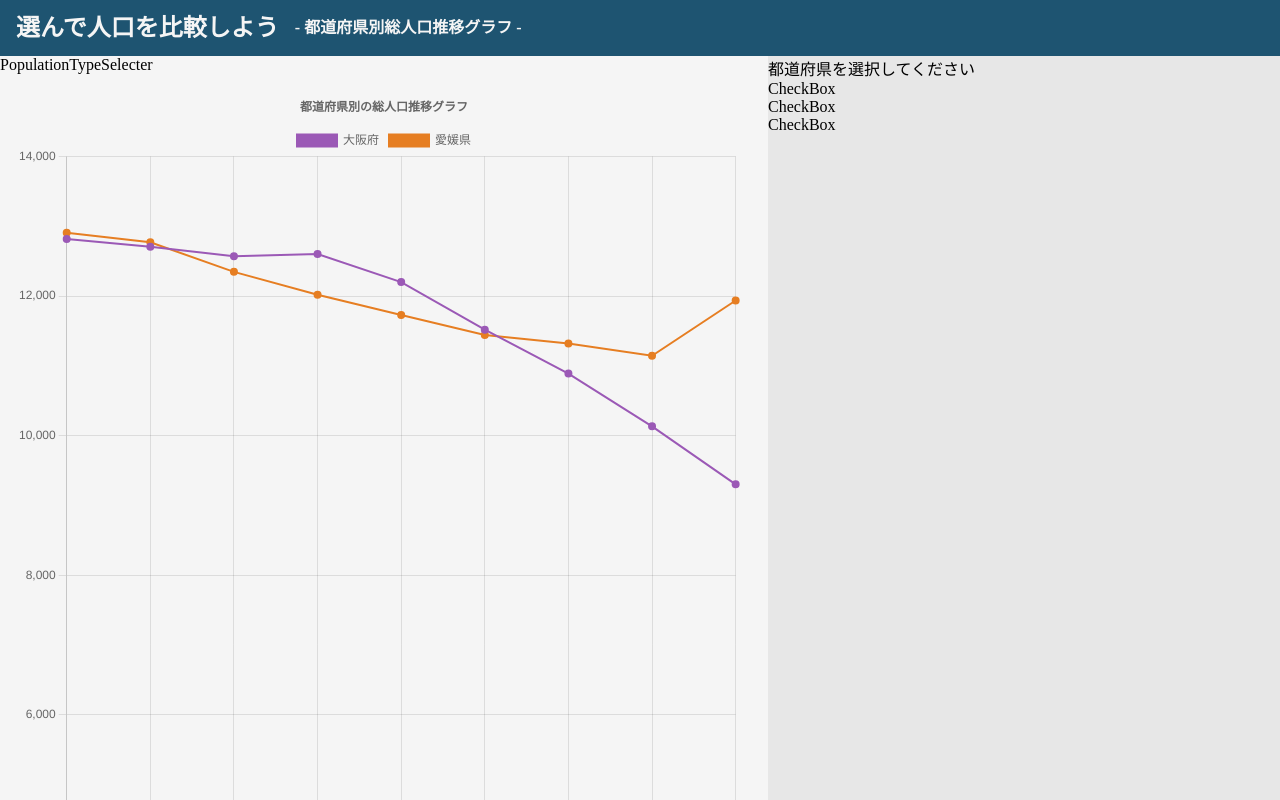
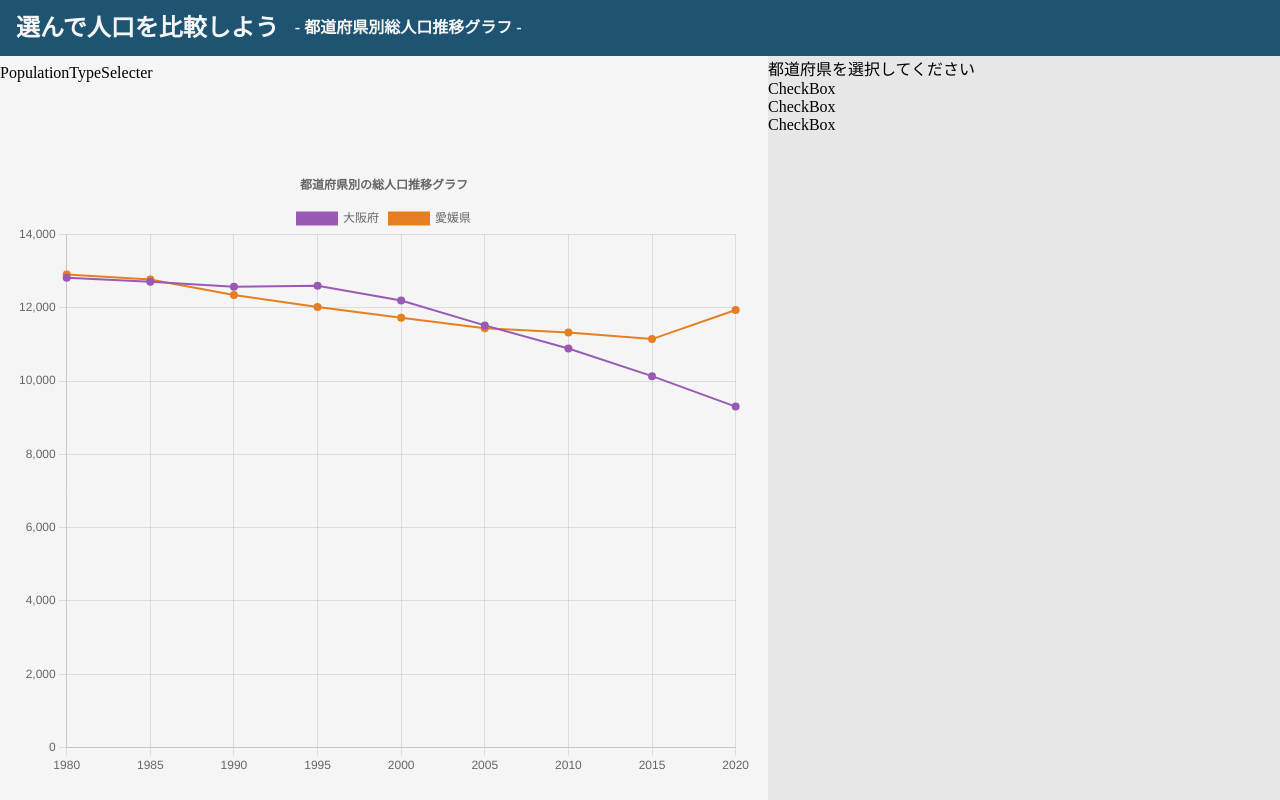
Before and after one commit to YukaChoco/population-graph, a Next.js app: page / in a window 1280 px wide. Shown: the top 800 px of the page. Built offline with nearby package versions, Linux system fonts and the light colour scheme; no server answers.

Commit message:
グラフの高さ固定、GraphSheetはgridに

```diff
--- a/src/styles/GraphSheet.module.css
+++ b/src/styles/GraphSheet.module.css
@@ -1,2 +1,6 @@
 .sheet {
+  max-height: 100vh;
+  padding: 8px 0px;
+  display: grid;
+  grid-template-rows: 1fr 80vh;
 }
--- a/src/styles/PopulationGraph.module.css
+++ b/src/styles/PopulationGraph.module.css
@@ -1,5 +1,5 @@
 .graph {
-  height: 100%;
+  height: 80vh;
   width: 100%;
   padding: 16px 4px;
 }
```
